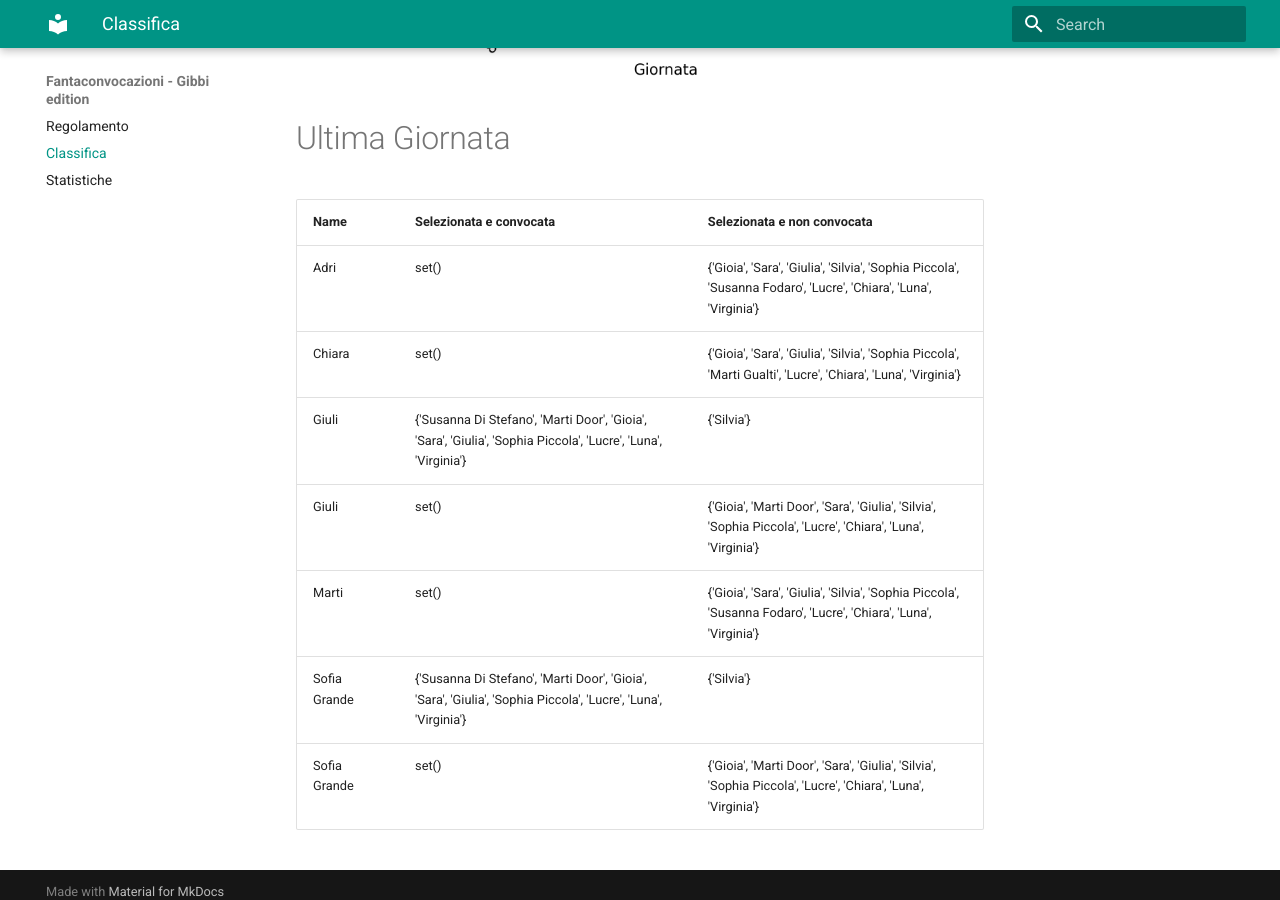
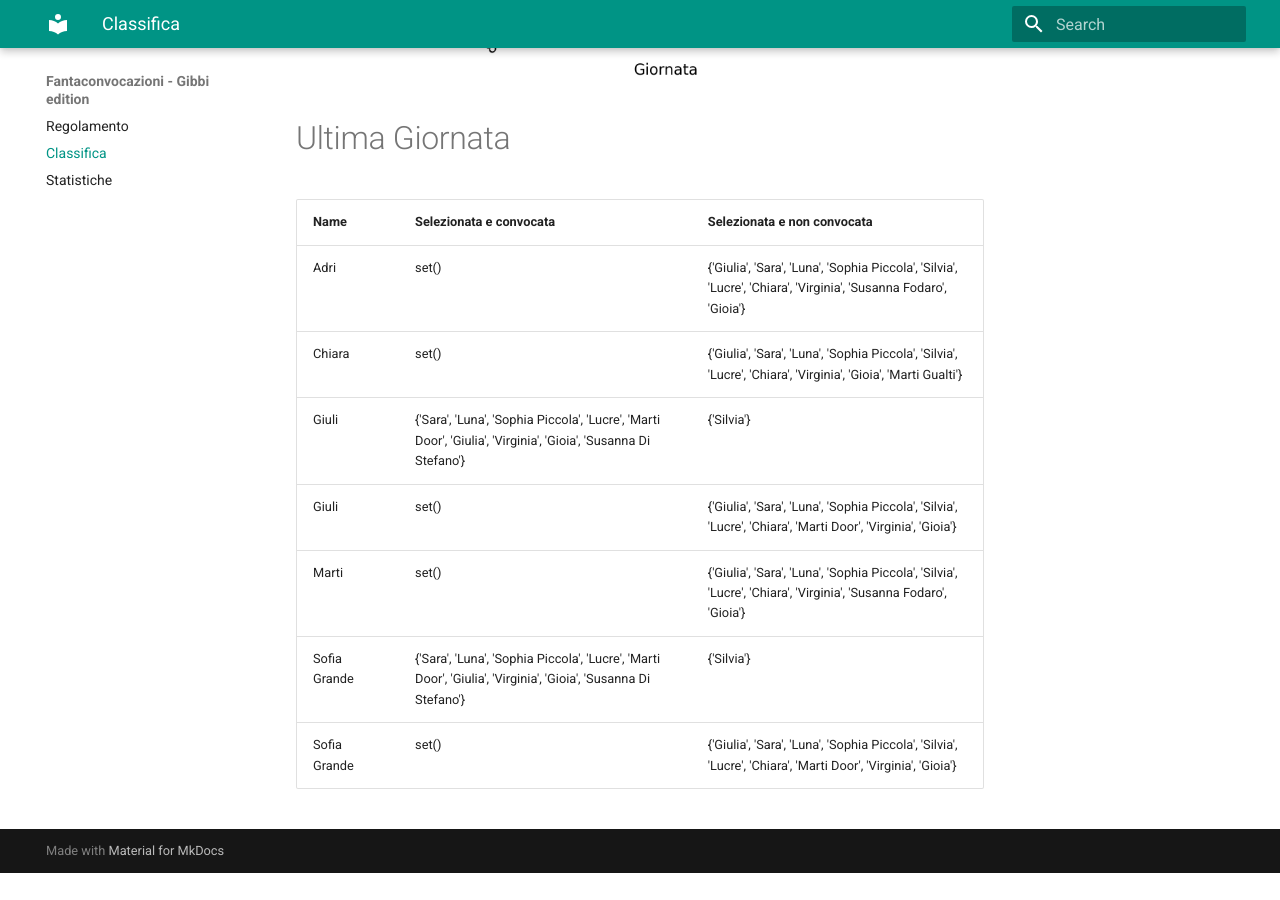
Before and after one commit to martinig94/fantagibbi, an MkDocs documentation site: the page built from docs/Classifica.md, in a window 1280 px wide and 900 px high, scrolled down 1030 px. Built offline with MkDocs 1.6.1 and Material for MkDocs 9.7.7, drawn with Linux system fonts in a browser that asks for light colours; after the commit the page ends 1903 px from its top, so only the background shows below that.

Commit message:
Auto-update from main.py

```diff
--- a/docs/Classifica.md
+++ b/docs/Classifica.md
@@ -18,11 +18,11 @@
 <!-- START_TABLE CORRECT -->
 | Name         | Selezionata e convocata                                                                                        | Selezionata e non convocata                                                                                      |
 |:-------------|:---------------------------------------------------------------------------------------------------------------|:-----------------------------------------------------------------------------------------------------------------|
-| Adri         | set()                                                                                                          | {'Gioia', 'Sara', 'Giulia', 'Silvia', 'Sophia Piccola', 'Susanna Fodaro', 'Lucre', 'Chiara', 'Luna', 'Virginia'} |
-| Chiara       | set()                                                                                                          | {'Gioia', 'Sara', 'Giulia', 'Silvia', 'Sophia Piccola', 'Marti Gualti', 'Lucre', 'Chiara', 'Luna', 'Virginia'}   |
-| Giuli        | {'Susanna Di Stefano', 'Marti Door', 'Gioia', 'Sara', 'Giulia', 'Sophia Piccola', 'Lucre', 'Luna', 'Virginia'} | {'Silvia'}                                                                                                       |
-| Giuli        | set()                                                                                                          | {'Gioia', 'Marti Door', 'Sara', 'Giulia', 'Silvia', 'Sophia Piccola', 'Lucre', 'Chiara', 'Luna', 'Virginia'}     |
-| Marti        | set()                                                                                                          | {'Gioia', 'Sara', 'Giulia', 'Silvia', 'Sophia Piccola', 'Susanna Fodaro', 'Lucre', 'Chiara', 'Luna', 'Virginia'} |
-| Sofia Grande | {'Susanna Di Stefano', 'Marti Door', 'Gioia', 'Sara', 'Giulia', 'Sophia Piccola', 'Lucre', 'Luna', 'Virginia'} | {'Silvia'}                                                                                                       |
-| Sofia Grande | set()                                                                                                          | {'Gioia', 'Marti Door', 'Sara', 'Giulia', 'Silvia', 'Sophia Piccola', 'Lucre', 'Chiara', 'Luna', 'Virginia'}     |
+| Adri         | set()                                                                                                          | {'Giulia', 'Sara', 'Luna', 'Sophia Piccola', 'Silvia', 'Lucre', 'Chiara', 'Virginia', 'Susanna Fodaro', 'Gioia'} |
+| Chiara       | set()                                                                                                          | {'Giulia', 'Sara', 'Luna', 'Sophia Piccola', 'Silvia', 'Lucre', 'Chiara', 'Virginia', 'Gioia', 'Marti Gualti'}   |
+| Giuli        | {'Sara', 'Luna', 'Sophia Piccola', 'Lucre', 'Marti Door', 'Giulia', 'Virginia', 'Gioia', 'Susanna Di Stefano'} | {'Silvia'}                                                                                                       |
+| Giuli        | set()                                                                                                          | {'Giulia', 'Sara', 'Luna', 'Sophia Piccola', 'Silvia', 'Lucre', 'Chiara', 'Marti Door', 'Virginia', 'Gioia'}     |
+| Marti        | set()                                                                                                          | {'Giulia', 'Sara', 'Luna', 'Sophia Piccola', 'Silvia', 'Lucre', 'Chiara', 'Virginia', 'Susanna Fodaro', 'Gioia'} |
+| Sofia Grande | {'Sara', 'Luna', 'Sophia Piccola', 'Lucre', 'Marti Door', 'Giulia', 'Virginia', 'Gioia', 'Susanna Di Stefano'} | {'Silvia'}                                                                                                       |
+| Sofia Grande | set()                                                                                                          | {'Giulia', 'Sara', 'Luna', 'Sophia Piccola', 'Silvia', 'Lucre', 'Chiara', 'Marti Door', 'Virginia', 'Gioia'}     |
 <!-- END_TABLE CORRECT -->
```
